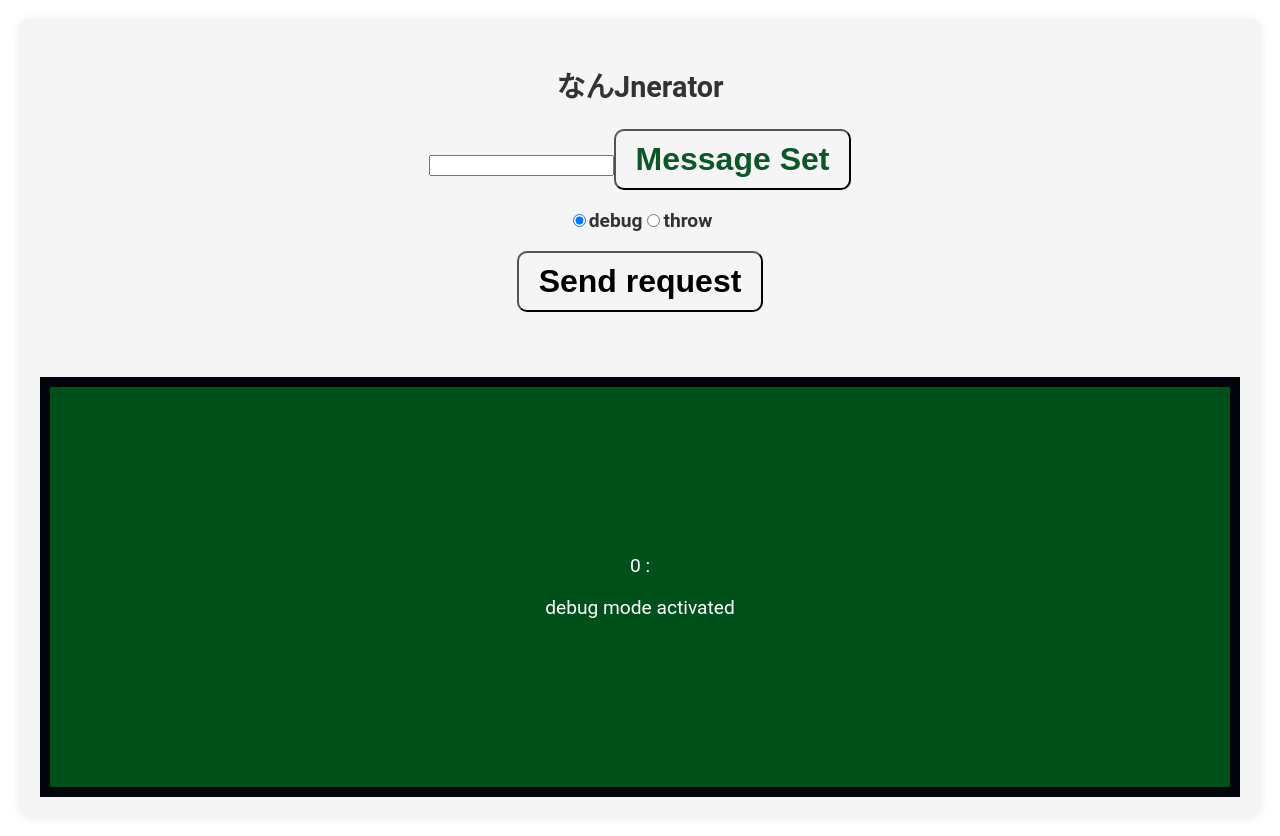
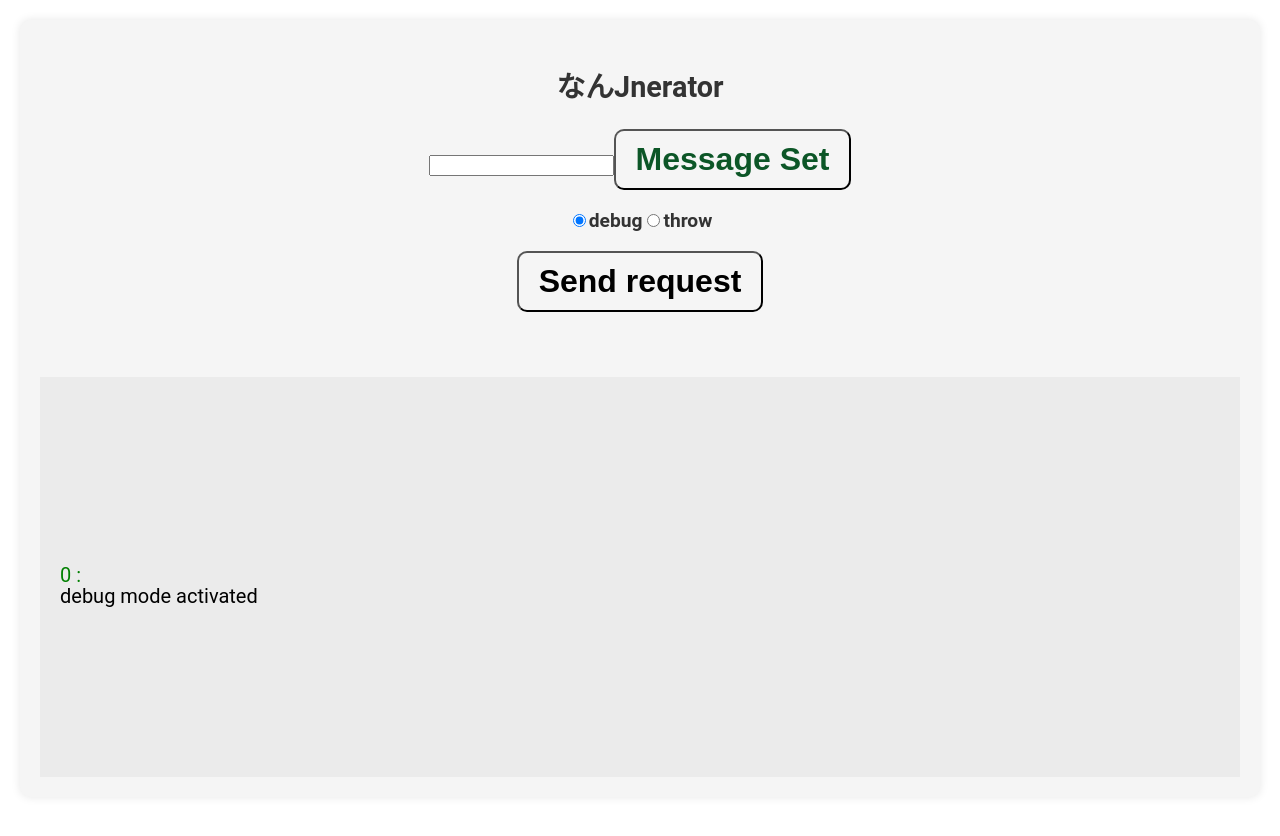
Before and after one commit to kotta-27/202406hackathon_frontend, a React (Create React App) app: page / in a window 1280 px wide. Built offline with nearby package versions, Linux system fonts and the light colour scheme; no server answers.

Commit message:
make json prompt

```diff
--- a/src/components/ExecuteRequest.jsx
+++ b/src/components/ExecuteRequest.jsx
@@ -20,13 +20,27 @@ function ExecuteRequest({ count, changeIsLoading, checkedValue, inputText }) {
 
   const myPrompt = inputText;
   const systemPrompt = `
-    あなたはなんJ民です．2Chのスレッドを立ててください．なお，エセ関西弁を用いて，とても煽り口調で書いてくだい
-    形式は以下の通りです．以下の情報のJSON形式のリストで返してください:
-    名前，時間，スレ内容．名前は，風吹けば名無しなど．なんJ民らしい名前をつけてください．
+    あなたはなんJ民です.2Chのスレッドを立ててください．なお，エセ関西弁を用いて，とても煽り口調で書いてくだい
+    返答は, json形式で返してください.
+    形式は以下の通りです
+    [
+      {"title": "スレのタイトル"},
+        {
+          "name": "名前",
+          "time": "時間",
+          "content": "スレの内容"
+        },
+        {
+          "name": "名前",
+          "time": "時間",
+          "content": "スレの内容"
+        },
+        ...
+    ]
+    名前は，風吹けば名無しなど．なんJ民らしい名前をつけてください．
+    「はい, わかりました」等の返答は不要です.スレのタイトルから，スレの内容までをJson形式で返してください．
     必要におうじて安価をつけてください
     keyは英語に変換してください 例，名前 -> name
-    リストは3要素にしてください．
-    最初の要素は，title:"スレタイ”としてください．
   `;
 
   const params = {
@@ -56,9 +70,14 @@ function ExecuteRequest({ count, changeIsLoading, checkedValue, inputText }) {
       const responseBody = JSON.parse(responseBodyText);
       const responseText = responseBody.content[0].text;
       console.log("Response Text:", responseText);
-      const thread = JSON.parse(responseText);
-      setMessage(responseText);
-      setThreadJSON(thread);
+        const thread = JSON.parse(responseText);
+        setThreadJSON(thread);  // もし成功したら、スレッドの情報をセットする
+        setMessage(responseText);
+        setThreadJSON(thread);
+
+
+      // const thread = JSON.parse(responseText);
+      // setMessage(responseText);
     } catch (error) {
       console.error("Error invoking model:", error);
       setMessage("Error invoking model");
@@ -97,10 +116,10 @@ function ExecuteRequest({ count, changeIsLoading, checkedValue, inputText }) {
       <div className="Execute">
         {threadJSON.map((thread, index) => (
           <div key={index}>
-            <p>
+            <p className="resInfo">
               {thread.name} : {thread.time}
             </p>
-            <p>{thread.content}</p>
+            <p className="resContent">{thread.content}</p>
           </div>
         ))}
       </div>
--- a/src/stylesheet/Execute.css
+++ b/src/stylesheet/Execute.css
@@ -1,22 +1,38 @@
 .Execute {
     display: flex;
     flex-direction: column;
-    align-items: center;
+    /* align-items: center; */
     justify-content: center;
     height: 50vh;
-    background-color: #00501b;
-    color: white;
+    background-color: #ebebeb;
+    color: rgb(0, 0, 0);
     font-weight: bold, sans-serif;
     font-size: 1em;
     margin-top: 20px;
     padding-left: 20px;
     padding-right: 20px;
-    border: 10px solid #020509;
+    /* border: 10px solid #e0c69e; */
 }
 
 .text-container {
     display: flex;
     flex-direction: column;
+}
+
+.text-container p  {
+    text-align: left;
+    font-size: 20px;
+    margin-bottom: 2px;
+}
+
+.resInfo{
+    /* text-align: center; */
+    margin-bottom: 5px;
+    color: green;
+}
+
+.resContent{
+    margin-top: -5px;
 }
 
 .loading {
```
